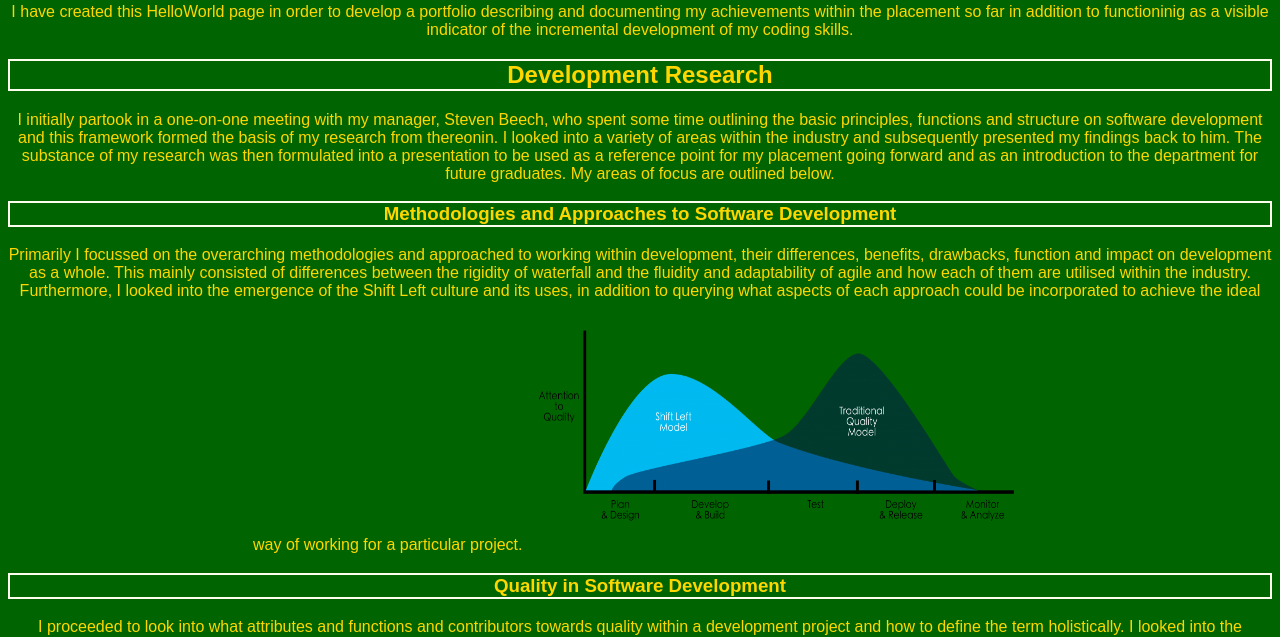
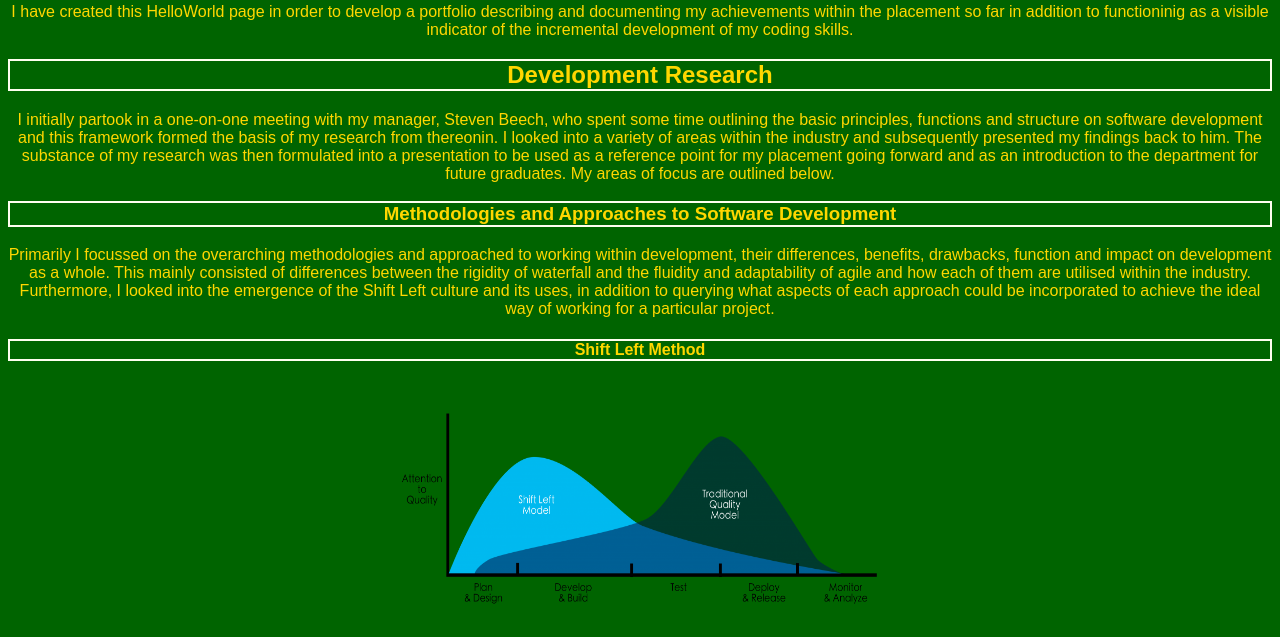
Before and after one commit to JackNelson1995/JackNelson1995.github.io, a plain HTML site: page index.html in a window 1280 px wide. Shown: the part 81-718 px from the top of the page. Drawn offline with Linux system fonts and the light colour scheme.

Commit message:
Small header

```diff
--- a/index.html
+++ b/index.html
@@ -14,7 +14,7 @@
 
 <p3 style="color:Gold;"> Primarily I focussed on the overarching methodologies and approached to working within development, their differences, benefits, drawbacks, function and impact on development as a whole. This mainly consisted of differences between the rigidity of waterfall and the fluidity and adaptability of agile and how each of them are utilised within the industry. Furthermore, I looked into the emergence of the Shift Left culture and its uses, in addition to querying what aspects of each approach could be incorporated to achieve the ideal way of working for a particular project. </p3>
 
-<p4>  </p4>
+<h4 style="color:Gold; border:2px solid Ivory;">Shift Left Method</h4>
 
 <img src="8646.1538504518.png" alt="Shift Left" width="500" height="250">
 
```
